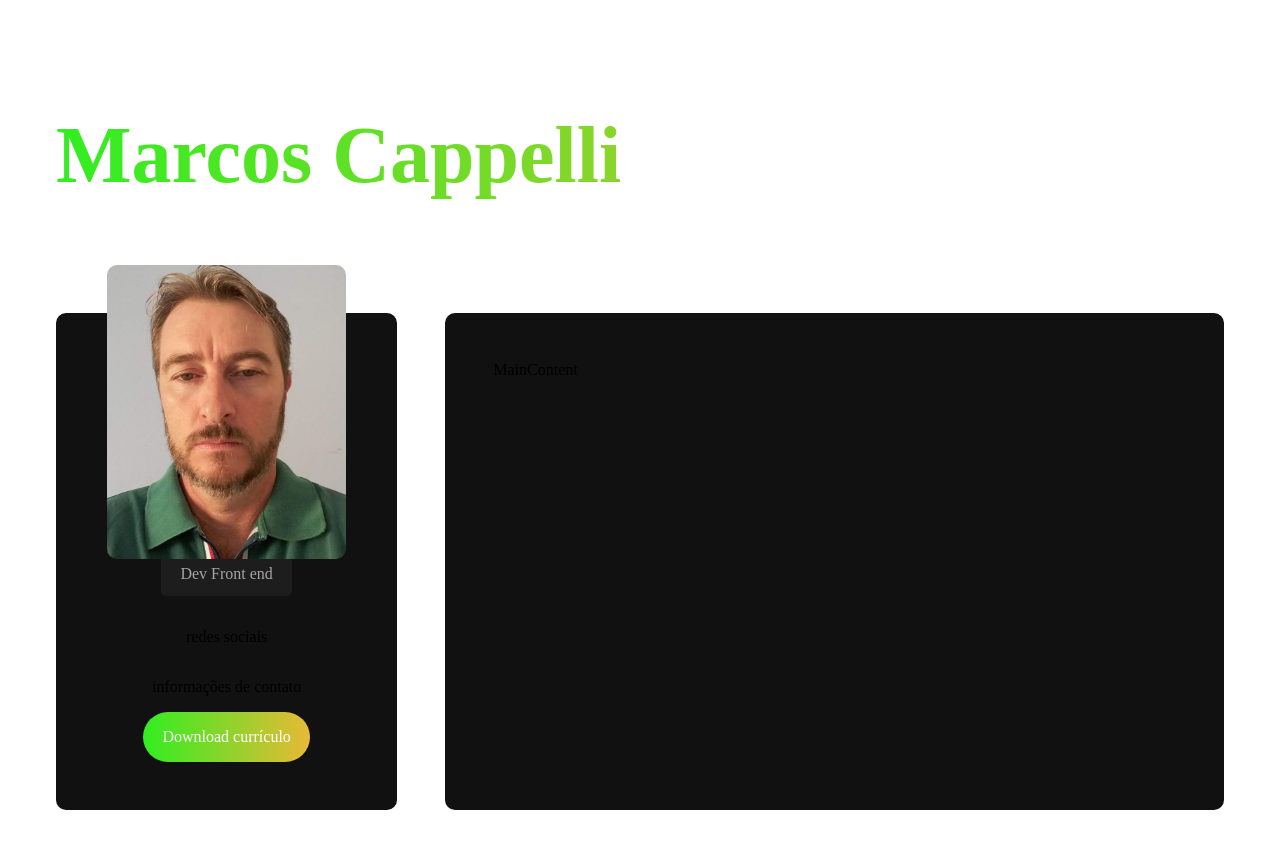
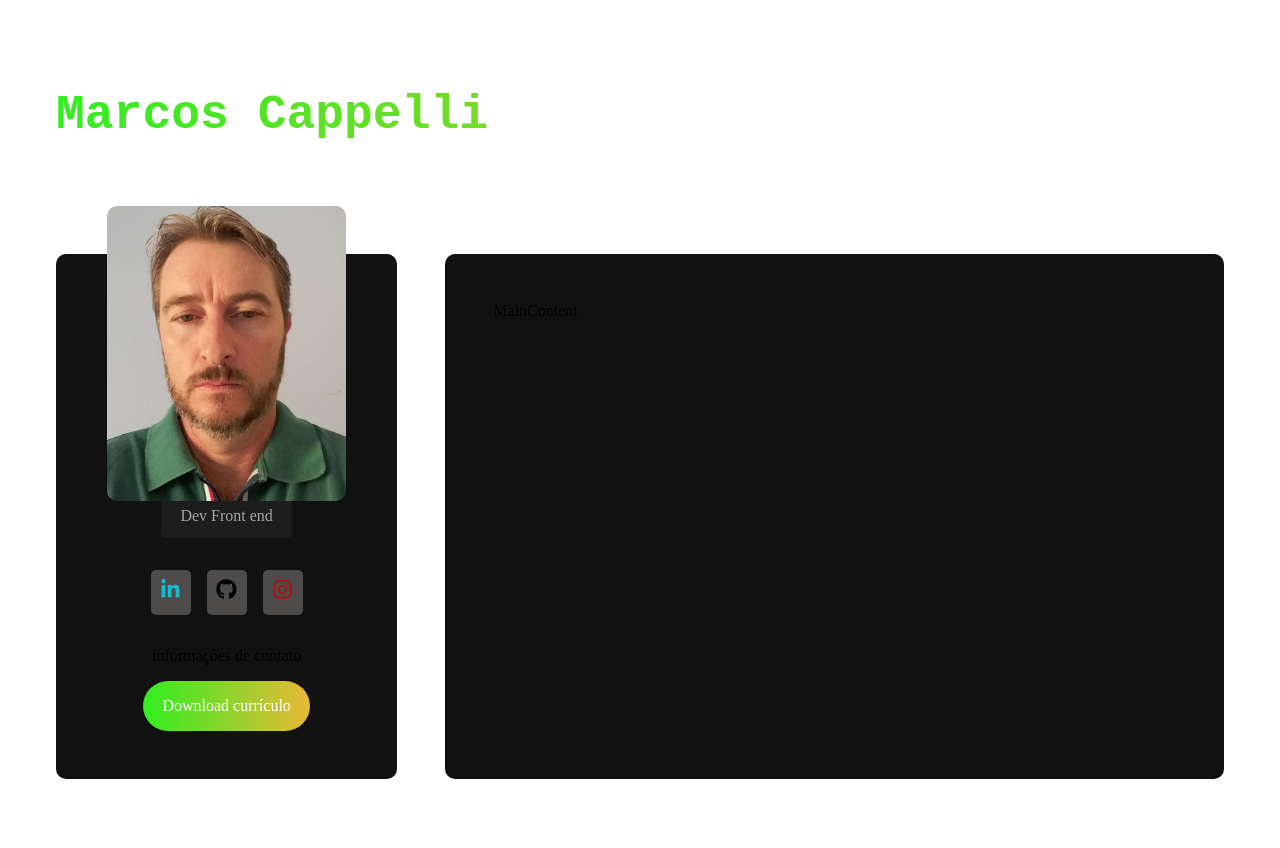
Before and after one commit to marcosCappelli/react_sass, a React (Vite) app: page / in a window 1280 px wide. Shown: the top 848 px of the page. Built offline with nearby package versions, Linux system fonts and the light colour scheme; the HTML template or start-up script is replaced by a standard one.

Commit message:
Links sociais

```diff
--- a/src/components/Sidebar.jsx
+++ b/src/components/Sidebar.jsx
@@ -1,12 +1,15 @@
+import SocialNetworks from "./SocialNetworks"
+
 import Avatar from "../img/Marcos.jpg"
 
 import "../styles/components/sidebar.sass"
+
 
 const Sidebar = () => {
   return <aside id="sidebar">
     <img src={Avatar} alt="Marcos Cappelli" />
     <p className="title">Dev Front end</p>
-    <p>redes sociais</p>
+    <SocialNetworks />
     <p>informações de contato</p>
     <a href="" className="btn">Download currículo</a>
   </aside>
--- /dev/null
+++ b/src/components/SocialNetworks.jsx
@@ -0,0 +1,23 @@
+import { FaLinkedinIn, FaGithub, FaInstagram } from "react-icons/fa"
+
+import "../styles/components/socialnetworks.sass"
+
+const socialNetworks = [
+    {name: "linkedin", icon: <FaLinkedinIn/>},
+    {name: "github", icon: <FaGithub/>},
+    {name: "instagram", icon: <FaInstagram/>},
+];
+
+const SocialNetworks = () => {
+  return (
+   <section id="social-networks">
+    {socialNetworks.map((network) => (
+        <a href="#" className="social-btn" id={network.name} key={network.name}>
+            {network.icon}
+        </a>
+    ))}
+  </section>
+  )
+}
+
+export default SocialNetworks
--- a/src/styles/components/app.sass
+++ b/src/styles/components/app.sass
@@ -8,7 +8,8 @@
 
     h1
         width: 100%
-        font-size: 5rem
+        font-size: 3rem
+        font-family: monospace
         margin-bottom: 4rem
         background: variables.$gradient
         -webkit-background-clip: text
--- /dev/null
+++ b/src/styles/components/socialnetworks.sass
@@ -0,0 +1,30 @@
+@use '../variables'
+@use '../mixins'
+
+#social-networks
+    @include mixins.center
+    gap: 1rem
+    margin: 1rem 0
+
+
+    .social-btn
+        padding: .6rem
+        background-color: #4e4b4b
+        border-radius: variables.$card-border-radious
+        color: #333
+        font-size: 1.3rem
+    @include mixins.center
+
+    #linkedin
+        color: #17bbd1
+
+    #github
+        color: #000
+
+    #instagram
+        color: #ac1111
+
+    :hover
+        background: #ebcc44
+        > svg
+            color: #3619b488
--- a/src/styles/mixins.sass
+++ b/src/styles/mixins.sass
@@ -1,4 +1,11 @@
 @use 'variables'
+
+@mixin center
+    display: flex
+    justify-content: center
+    align-items: center
+
+
 @mixin btn
     padding: 1rem 1.2rem
     color: variables.$text-color
```
